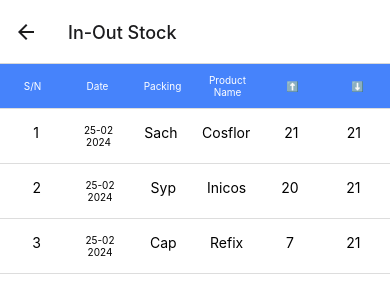
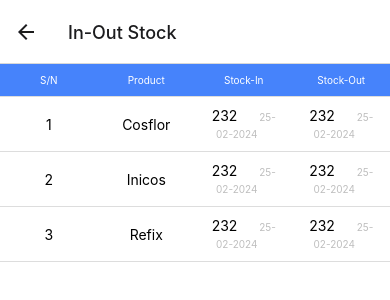
Before and after one commit to mianfarooqazam/Medi_Stock, a React Native app: screen /StockInOut in a window 390 px wide. Shown: the top 300 px of the page. Built offline with nearby package versions, Linux system fonts and the light colour scheme.

Commit message:
Ui Changed

```diff
--- a/src/screens/dashboard/StockInOut.tsx
+++ b/src/screens/dashboard/StockInOut.tsx
@@ -5,46 +5,35 @@ const StockInOut = () => {
   const currentDate = moment().format("DD-MM-YYYY");
   return (
     <View style={styles.container}>
-
+       {/* <Text style={[styles.tableData,{fontSize:10}]}>{currentDate.split('-')[0] + '-' + currentDate.split('-')[1] + '\n' + currentDate.split('-')[2]}</Text> */}
        <View>
       <View style={styles.table}>
         <Text style={styles.tableHeader}>S/N</Text>
-        <Text style={styles.tableHeader}>Date</Text>
-        <Text style={styles.tableHeader}>Packing</Text>
-        <Text style={styles.tableHeader}>Product Name</Text>
-
-        <Text style={styles.tableHeader}>⬆️</Text>
-        <Text style={styles.tableHeader}>⬇️</Text>
+        <Text style={styles.tableHeader}>Product</Text>
+        <Text style={styles.tableHeader}>Stock-In</Text>
+        <Text style={styles.tableHeader}>Stock-Out</Text>
       </View>
 
       {/* t-row */}
       <View style={styles.tableRow}>
         <Text style={styles.tableData}>1</Text>
-        <Text style={[styles.tableData,{fontSize:10}]}>{currentDate.split('-')[0] + '-' + currentDate.split('-')[1] + '\n' + currentDate.split('-')[2]}</Text>
-        <Text style={styles.tableData}>Sach</Text>
         <Text style={styles.tableData}>Cosflor</Text>
+        <Text style={styles.tableData}>232   <Text style={[styles.tableData,{fontSize:10,color:"#bebebe"}]}>{currentDate}</Text> </Text>
+        <Text style={styles.tableData}>232   <Text style={[styles.tableData,{fontSize:10,color:"#bebebe"}]}>{currentDate}</Text> </Text>
+      </View>
 
-        <Text style={styles.tableData}>21</Text>
-        <Text style={styles.tableData}>21</Text>
-      </View>
       <View style={styles.tableRow}>
         <Text style={styles.tableData}>2</Text>
-        <Text style={[styles.tableData,{fontSize:10}]}>{currentDate.split('-')[0] + '-' + currentDate.split('-')[1] + '\n' + currentDate.split('-')[2]}</Text>
-        <Text style={styles.tableData}>Syp</Text>
         <Text style={styles.tableData}>Inicos</Text>
-
-        <Text style={styles.tableData}>20</Text>
-        <Text style={styles.tableData}>21</Text>
+        <Text style={styles.tableData}>232   <Text style={[styles.tableData,{fontSize:10,color:"#bebebe"}]}>{currentDate}</Text> </Text>
+        <Text style={styles.tableData}>232   <Text style={[styles.tableData,{fontSize:10,color:"#bebebe"}]}>{currentDate}</Text> </Text>
       </View>
 
       <View style={styles.tableRow}>
         <Text style={styles.tableData}>3</Text>
-        <Text style={[styles.tableData,{fontSize:10}]}>{currentDate.split('-')[0] + '-' + currentDate.split('-')[1] + '\n' + currentDate.split('-')[2]}</Text>
-        <Text style={styles.tableData}>Cap</Text>
         <Text style={styles.tableData}>Refix</Text>
-
-        <Text style={styles.tableData}>7</Text>
-        <Text style={styles.tableData}>21</Text>
+        <Text style={styles.tableData}>232   <Text style={[styles.tableData,{fontSize:10,color:"#bebebe"}]}>{currentDate}</Text> </Text>
+        <Text style={styles.tableData}>232   <Text style={[styles.tableData,{fontSize:10,color:"#bebebe"}]}>{currentDate}</Text> </Text>
       </View>
      </View>
 
@@ -85,13 +74,18 @@ tableRow: {
   flexDirection: 'row',
   borderBottomWidth: 1,
   borderBottomColor: '#ddd',
-  padding:5
+  // padding:5,
+  alignItems: 'center',
 },
 tableData: {
   flex: 1,
   padding: 10,
   textAlign: 'center',
 },
+subText: {
+  fontSize: 10,
+  color: "#bebebe",
+},
 })
 
 export default StockInOut
```
